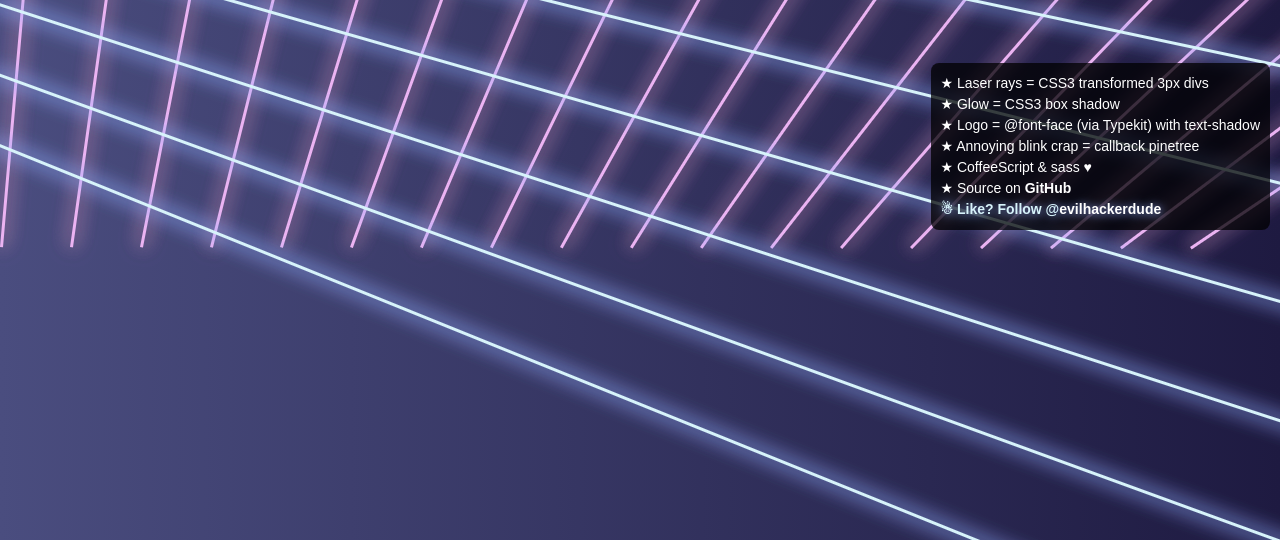
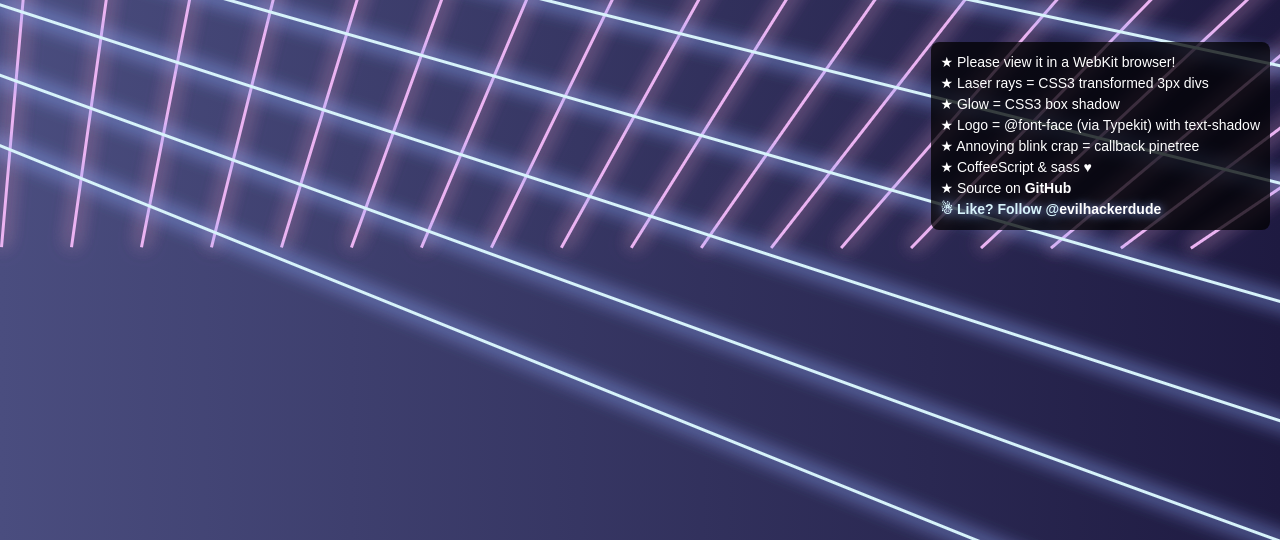
Before and after one commit to seidtgeist/lasers, a plain HTML site: page index.html in a window 1280 px wide. Shown: the part 560-1100 px from the top of the page. Drawn offline with nearby package versions, Linux system fonts and the light colour scheme.

Commit message:
Added webkit notice

```diff
--- a/index.html
+++ b/index.html
@@ -33,6 +33,7 @@
     <div id="party"></div>
     <h1>MOTHER‐<br />FUCKING<br />LASERS!</h1>
     <ul id="facts">
+      <li>Please view it in a WebKit browser!</li>
       <li>Laser rays = CSS3 transformed 3px divs</li>
       <li>Glow = CSS3 box shadow</li>
       <li>Logo = @font-face (via Typekit) with text-shadow</li>
```
